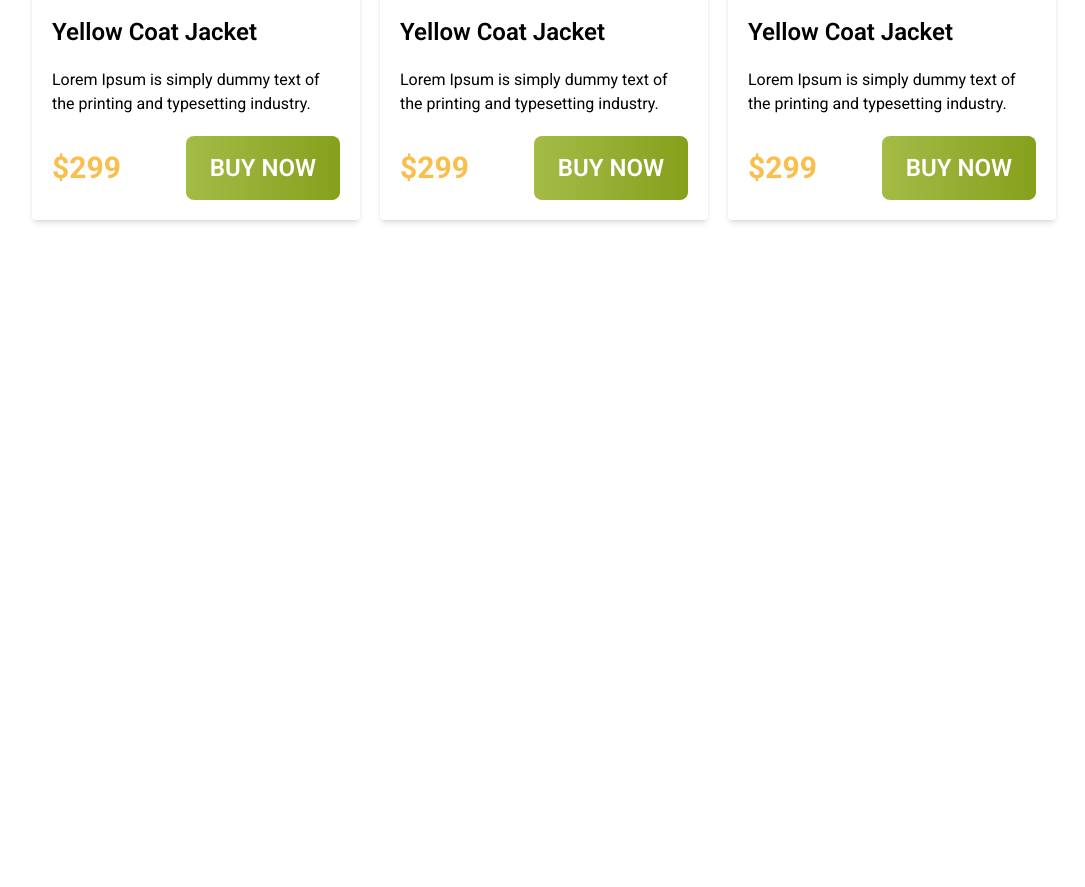
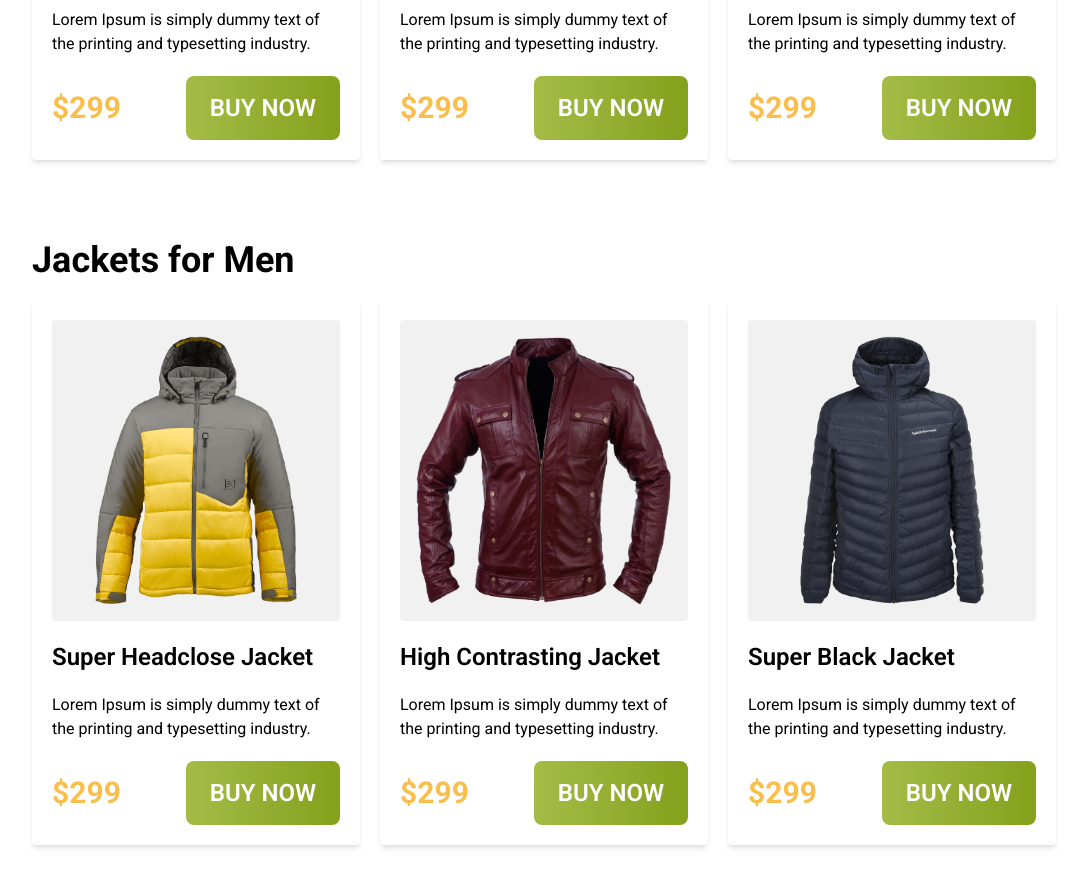
Before and after one commit to Mustakahmmed-dev/Web-Day15-Penguin-Fashion, a plain HTML site: page index.html in a window 1280 px wide. Shown: the part 1331-2218 px from the top of the page, without its empty margins (96-1181 px from the left). Before the commit the page ends 1631 px from the top, so only its background shows below. Drawn offline with nearby package versions, Linux system fonts and the light colour scheme.

Commit message:
Jackets section for men has been added with its responsiveness

```diff
--- a/index.html
+++ b/index.html
@@ -21,7 +21,7 @@
 </head>
 <body>
     <header class="bg-[#FFFBF0]">
-        <nav class="max-w-[90%] md:max-w-[80%] mx-auto flex justify-between items-center py-10 px-4">
+        <nav class="max-w-[80%] mx-auto flex justify-between items-center py-10 px-4">
              <img class="w-80" src="icons/logo.png" alt="">
             <ul class="hidden md:flex gap-5 text-[#3C3C3C] font-bold text-base">
                 <li><a href="">Home</a></li>
@@ -46,7 +46,7 @@
     <main>
         <!-- Women Jackets -->
          <div class="max-w-[90%] md:max-w-[80%] mx-auto my-20">
-            <h1 class="text-4xl font-bold my-20">Women Jackets</h1>
+            <h1 class="text-2xl md:text-4xl font-bold my-5">Women Jackets</h1>
             <div class="grid grid-cols-1 md:grid-cols-2 lg:grid-cols-3 gap-5">
                 <div class="space-y-5 p-5 shadow-md rounded">
                     <img class="bg-[#F1F1F1] rounded p-4" src="images/jacket-1.png" alt="This is jacket one">
@@ -78,6 +78,41 @@
 
             </div>
          </div>
+
+          <!-- Man Jackets -->
+          <div class="max-w-[90%] md:max-w-[80%] mx-auto my-20">
+            <h1 class="text-2xl md:text-4xl font-bold my-5">Jackets for Men</h1>
+            <div class="grid grid-cols-1 md:grid-cols-2 lg:grid-cols-3 gap-5">
+                <div class="space-y-5 p-5 shadow-md rounded">
+                    <img class="bg-[#F1F1F1] rounded p-4" src="images/jacket-4.png" alt="This is jacket one">
+                    <h2 class="text-2xl font-semibold">Super Headclose Jacket</h2>
+                    <p>Lorem Ipsum is simply dummy text of the printing and typesetting industry.</p>
+                    <div class="flex items-center justify-between gap-4">
+                        <h2 class="text-[#FABE4C] font-bold text-3xl">$299</h2>
+                        <button class="uppercase font-semibold text-2xl text-white bg-gradient-to-r from-[#A4BC46] to-[#85A019] py-4 px-6 rounded-lg">buy now</button>
+                    </div>
+                </div>
+                <div class="space-y-5 p-5 shadow-md rounded">
+                    <img class="bg-[#F1F1F1] rounded p-4" src="images/jacket-5.png" alt="This is jacket one">
+                    <h2 class="text-2xl font-semibold">High Contrasting Jacket</h2>
+                    <p>Lorem Ipsum is simply dummy text of the printing and typesetting industry.</p>
+                    <div class="flex items-center justify-between gap-4">
+                        <h2 class="text-[#FABE4C] font-bold text-3xl">$299</h2>
+                        <button class="uppercase font-semibold text-2xl text-white bg-gradient-to-r from-[#A4BC46] to-[#85A019] py-4 px-6 rounded-lg">buy now</button>
+                    </div>
+                </div>
+                <div class="space-y-5 p-5 shadow-md rounded">
+                    <img class="bg-[#F1F1F1] rounded p-4" src="images/jacket-6.png" alt="This is jacket one">
+                    <h2 class="text-2xl font-semibold">Super Black Jacket</h2>
+                    <p>Lorem Ipsum is simply dummy text of the printing and typesetting industry.</p>
+                    <div class="flex items-center justify-between gap-4">
+                        <h2 class="text-[#FABE4C] font-bold text-3xl">$299</h2>
+                        <button class="uppercase font-semibold text-2xl text-white bg-gradient-to-r from-[#A4BC46] to-[#85A019] py-4 px-6 rounded-lg">buy now</button>
+                    </div>
+                </div>
+
+            </div>
+         </div>
     </main>
 </body>
 </html>
```
